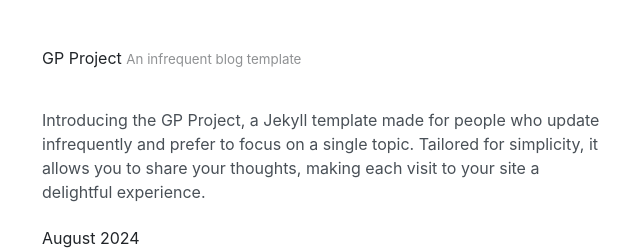
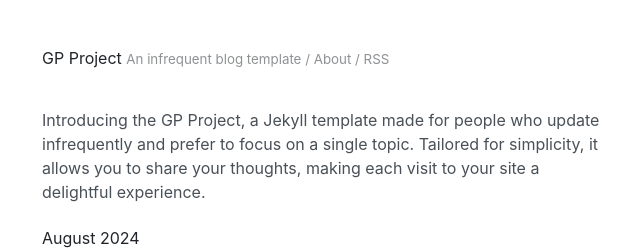
Before and after one commit to akmolteni/gp, a Jekyll site: the page built from index.html, in a window 1280 px wide. Shown: the top 250 px of the page, without its empty margins (318-958 px from the left). Built offline with Jekyll 4.4.1, drawn with Linux system fonts in a browser that asks for light colours; the list of posts is cut into pages by our own code.

Commit message:
Experiment with links in the header

```diff
--- a/_layouts/default.html
+++ b/_layouts/default.html
@@ -9,7 +9,10 @@
       <header class="masthead">
         <h3 class="masthead-title">
           <a href="{{ site.baseurl }}/" title="Home">{{ site.title }}</a>
-          <small>{{ site.tagline }}</small>
+          <small>{{ site.tagline }}
+          / <a href="{{ 'about' | relative_url }}">About</a>
+          / <a href="{{ 'atom.xml' | relative_url }}">RSS</a>
+          </small>
         </h3>
       </header>
 
```
